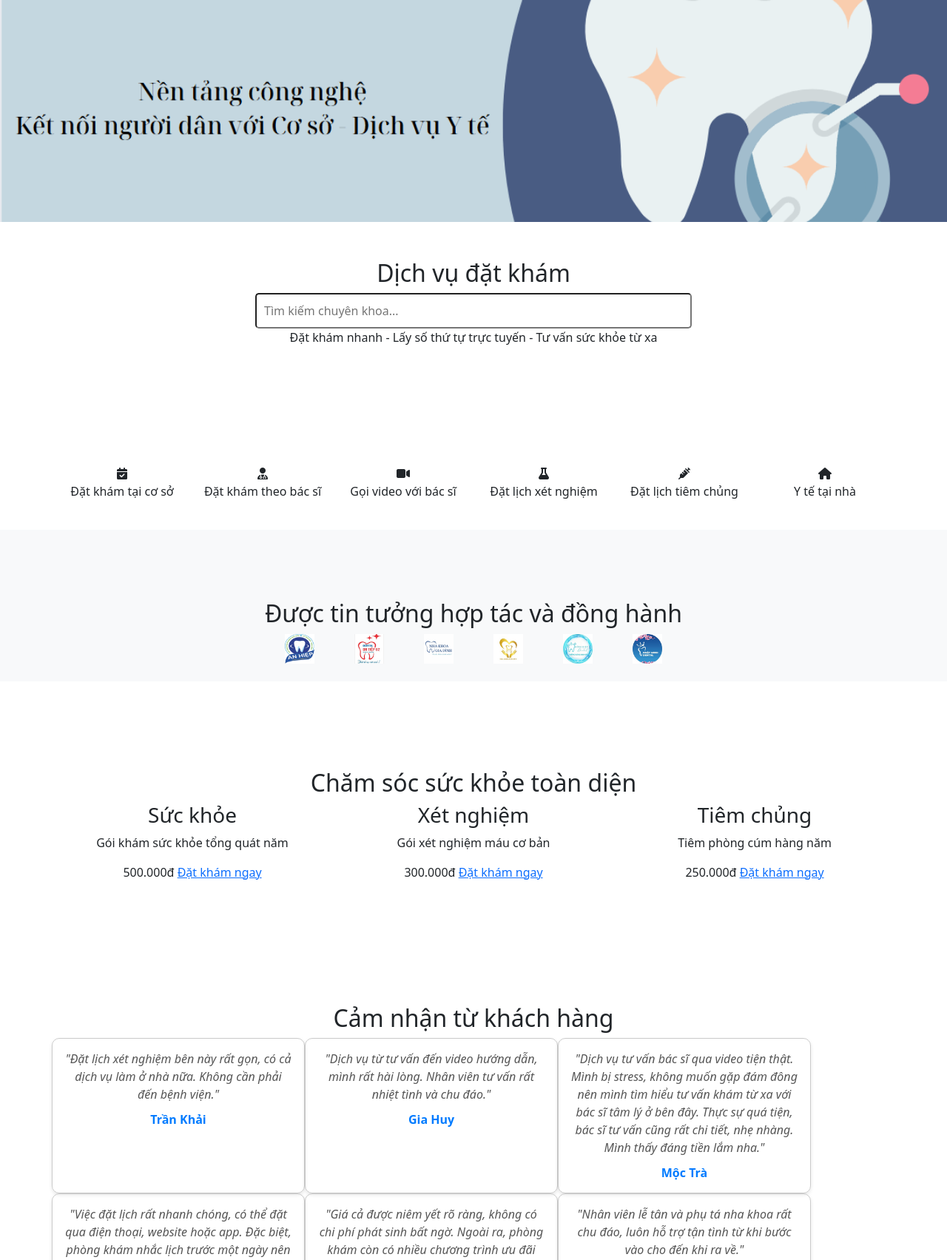
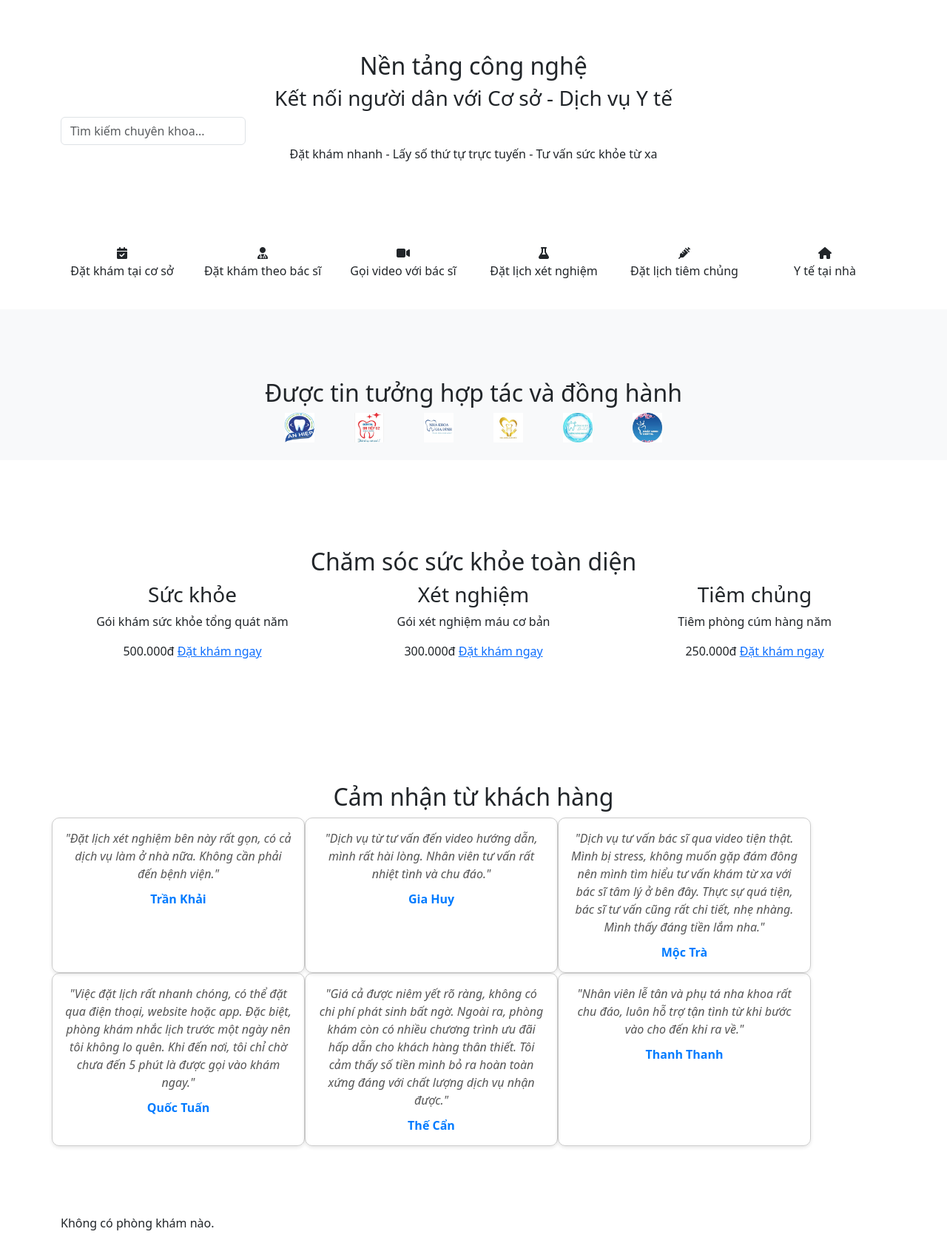
Before and after one commit to Trungdzvcl012/Nhom5, a Django app: page / in a window 1280 px wide. Shown: the part 127-1830 px from the top of the page at 74% size. Run offline with Django 5.2, Linux system fonts and the light colour scheme; data that the repository does not hold is empty; some libraries are stand-ins or nearby versions.

Commit message:
Update home.html

```diff
--- a/NhaKhoa/Web/Templates/home.html
+++ b/NhaKhoa/Web/Templates/home.html
@@ -71,8 +71,8 @@
                         </a>
                         <ul class="dropdown-menu" aria-labelledby="navbarDropdown">
                             <li><a class="dropdown-item" href="#">Tham gia Hệ Thống Nature </a></li>
-                            <li><a class="dropdown-item" href="#">Quảng cáo  </a></li>
-                            <li><a class="dropdown-item" href="#">Tuyển dụng  </a></li>
+                            <li><a class="dropdown-item" href="{% url 'quangcao' %}">Quảng cáo  </a></li>
+                            <li><a class="dropdown-item" href="{% url 'tuyendung' %}">Tuyển dụng </a></li>
                             <li><a class="dropdown-item" href="#">Về Hệ Thống Y Khoa Nature  </a></li>
                         </ul>
                     </li>
@@ -96,20 +96,17 @@
             </div>
         </div>
     </nav>
-    <!-- Banner -->
-    <section style="position: relative; width: 100%; height: 300px; overflow: hidden;">
-        <img src="{% static 'images/background.png' %}"
-            alt="Background Image"
-            style="width: 100%; height: 100%; object-fit: cover; position: absolute; top: 0; left: 0; z-index: -1;">
-    </section>
-
-    <!-- Nội dung bên dưới banner -->
-    <section style="text-align: center; padding: 50px;">
-        <h2>Dịch vụ đặt khám</h2>
-        <input type="text" placeholder="Tìm kiếm chuyên khoa..."
-            style="padding: 10px; width: 50%; border-radius: 5px;">
-        <p>Đặt khám nhanh - Lấy số thứ tự trực tuyến - Tư vấn sức khỏe từ xa</p>
-    </section>
+        <!-- Banner -->
+<section class="banner text-center">
+    <div class="container">
+        <h2 class="main-title">Nền tảng công nghệ</h2>
+        <h3 class="sub-title">Kết nối người dân với Cơ sở - Dịch vụ Y tế</h3>
+        <div class="search-bar">
+            <input type="text" placeholder="Tìm kiếm chuyên khoa..." class="form-control">
+        </div>
+        <p class="description">Đặt khám nhanh - Lấy số thứ tự trực tuyến - Tư vấn sức khỏe từ xa</p>
+    </div>
+</section>
 
     <!-- Dịch vụ -->
     <section class="services text-center py-4">
```
